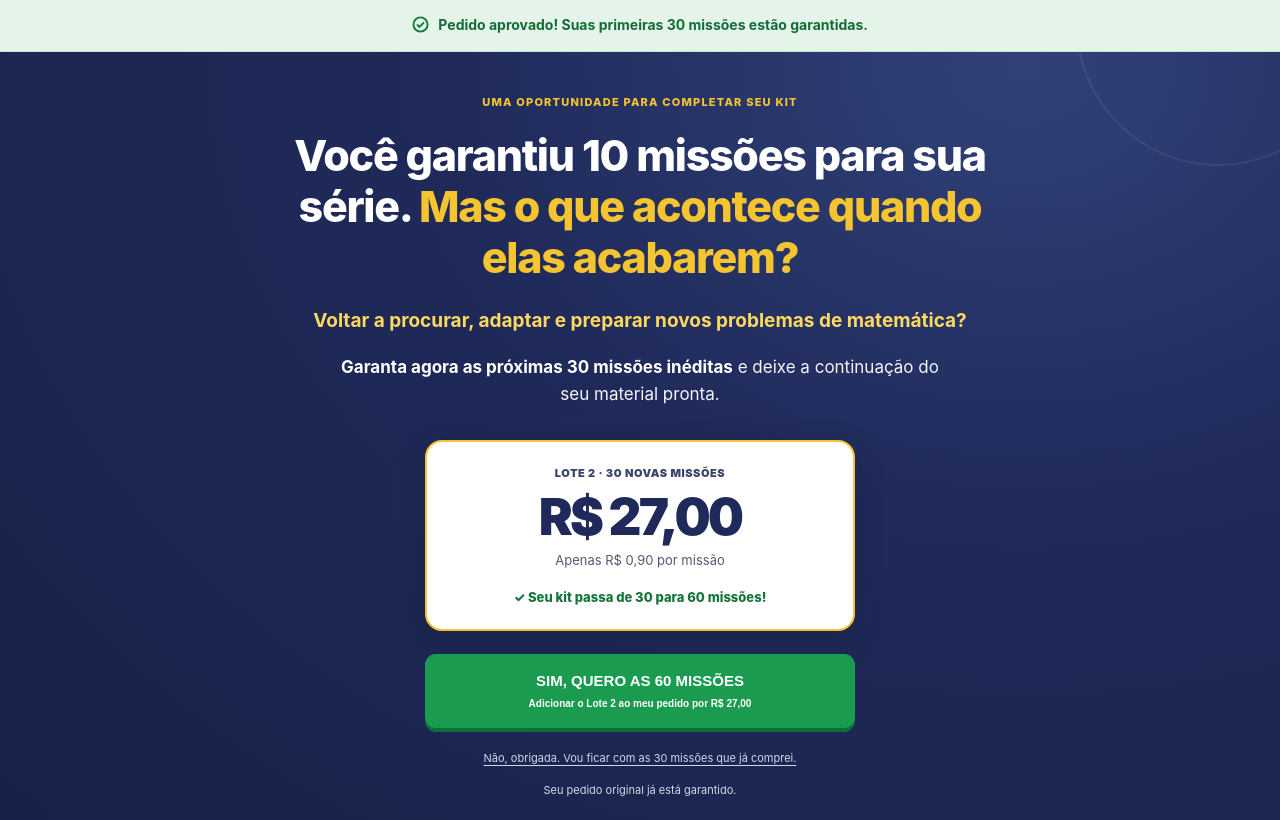
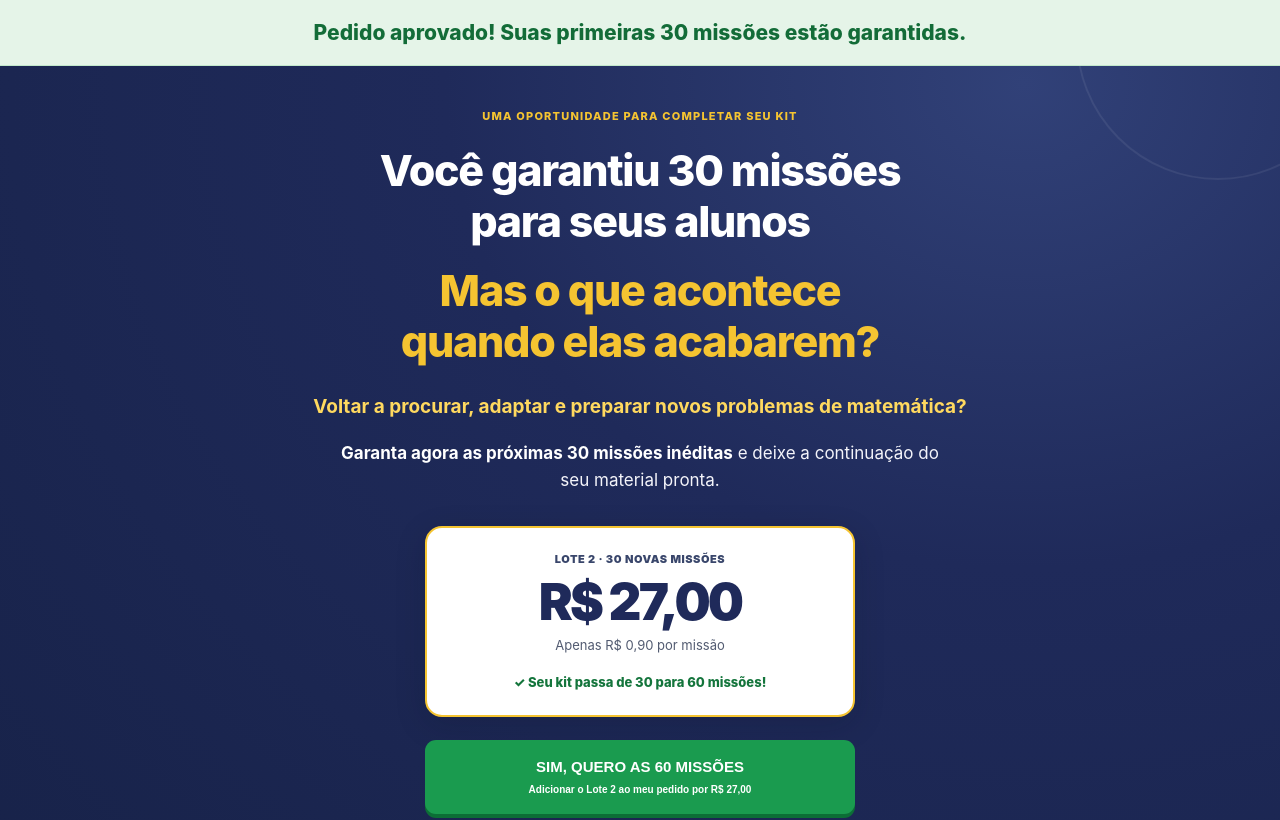
Before and after one commit to israelviitor/matematica-em-missao, a website: page upsell/index.html in a window 1280 px wide. Shown: the top 820 px of the page. Drawn offline with Linux system fonts and the light colour scheme.

Commit message:
Ajustar confirmação, headline e apresentação do Lote 2

```diff
--- a/upsell/index.html
+++ b/upsell/index.html
@@ -55,11 +55,20 @@
 .compare{margin-top:27px;margin-bottom:29px;gap:9px}
 .close{padding:61px 19px 68px}
 }
+
+/* Ajustes de hierarquia: aprovação, headline em duas partes e respiro */
+.top{font-size:clamp(16px,2.2vw,21px);line-height:1.4;font-weight:850;padding:18px 16px}
+.two-part-headline{max-width:770px!important;margin-bottom:25px!important;font-size:clamp(25px,4.7vw,43px)!important;line-height:1.2!important}
+.two-part-headline>span{display:block}
+.two-part-headline .headline-white{color:#fff}
+.two-part-headline .headline-yellow{color:var(--yellow);margin-top:17px}
+@media(max-width:630px){.top{font-size:16px;padding:14px 13px}.two-part-headline{font-size:clamp(23px,6.3vw,33px)!important;line-height:1.2!important}.two-part-headline .headline-yellow{margin-top:13px}}
+@media(max-width:350px){.two-part-headline{font-size:22px!important}}
 </style></head><body>
-<header class="top"><svg width="17" height="17" viewBox="0 0 24 24" fill="none" stroke="#147a40" stroke-width="2.7"><circle cx="12" cy="12" r="10"/><path d="m7 12 3.5 3.5L17 9"/></svg> Pedido aprovado! Suas primeiras 30 missões estão garantidas.</header>
+<header class="top">Pedido aprovado! Suas primeiras 30 missões estão garantidas.</header>
 <main><section class="hero"><div class="hero-inner">
 <p class="eyebrow">UMA OPORTUNIDADE PARA COMPLETAR SEU KIT</p>
-<h1>Você garantiu 10 missões para sua série. <span style="color:var(--yellow)">Mas o que acontece quando elas acabarem?</span></h1>
+<h1 class="two-part-headline"><span class="headline-white">Você garantiu 30 missões<br>para seus alunos</span><span class="headline-yellow">Mas o que acontece<br>quando elas acabarem?</span></h1>
 <p class="question">Voltar a procurar, adaptar e preparar novos problemas de matemática?</p>
 <p class="sub"><strong>Garanta agora as próximas 30 missões inéditas</strong> e deixe a continuação do seu material pronta.</p>
 <div class="deal"><div class="tag">LOTE 2 · 30 NOVAS MISSÕES</div><div class="price">R$ 27,00</div><div class="unit">Apenas R$ 0,90 por missão</div><div class="total">✓ Seu kit passa de 30 para 60 missões!</div></div>
@@ -75,11 +84,11 @@
 <p class="lede">Agora imagine chegar ao fim das primeiras dez missões da sua série e já ter outras dez prontas para continuar. <strong style="color:var(--navy)">Sem precisar recomeçar o planejamento do zero.</strong></p>
 </div></section>
 <section class="section"><div class="inner"><div class="kicker">A CONTINUAÇÃO DO SEU MATERIAL</div>
-<h2>Apresentamos o Lote 2: mais 30 missões inéditas</h2>
+<h2>Apresentamos o Lote 2 com mais 30 missões inéditas</h2>
 <p class="lede">Novas histórias e desafios para trabalhar leitura, raciocínio e escolha da operação, seguindo o método que você acabou de garantir.</p>
 <div class="grid3"><article class="grade"><div class="num">10</div><h3>Novas missões · 3º ano</h3><p>Mais histórias e problemas para desenvolver a interpretação matemática.</p></article><article class="grade"><div class="num">10</div><h3>Novas missões · 4º ano</h3><p>Novas situações para desafiar o raciocínio e variar as aulas.</p></article><article class="grade"><div class="num">10</div><h3>Novas missões · 5º ano</h3><p>Atividades contextualizadas para aprofundar a resolução de problemas.</p></article></div>
 <p class="highlight">Três níveis de dificuldade, espaços de resolução e gabaritos comentados.</p>
-<div class="method"><span>LER</span><span>DECIDIR</span><span>RESOLVER</span><span>CONFERIR</span></div>
+
 </div></section>
 <section class="section white"><div class="inner"><div class="kicker">O DOBRO DE HISTÓRIAS PARA SUAS AULAS</div><h2>Seu kit pode ficar ainda mais completo</h2><div class="compare"><div><small>Você já garantiu</small><strong>30</strong><small>missões · Lote 1</small></div><div class="plus">+</div><div class="extra"><small>Adicione agora</small><strong>30</strong><small>missões inéditas · Lote 2</small></div></div>
 <p class="highlight">Resultado: 60 missões, com mais opções para trabalhar problemas matemáticos.</p><p class="lede">Sem precisar comprar outro tipo de material ou aprender uma nova forma de aplicação.</p></div></section>
```
